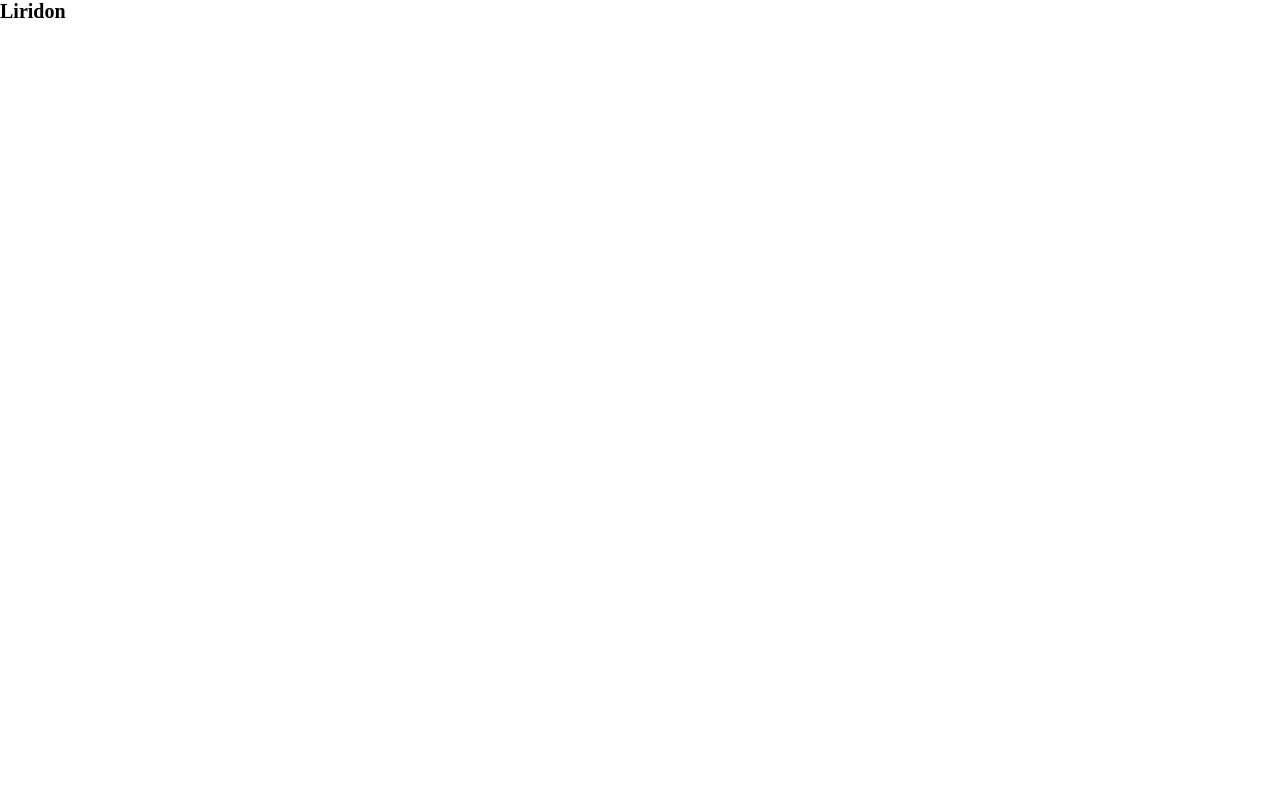
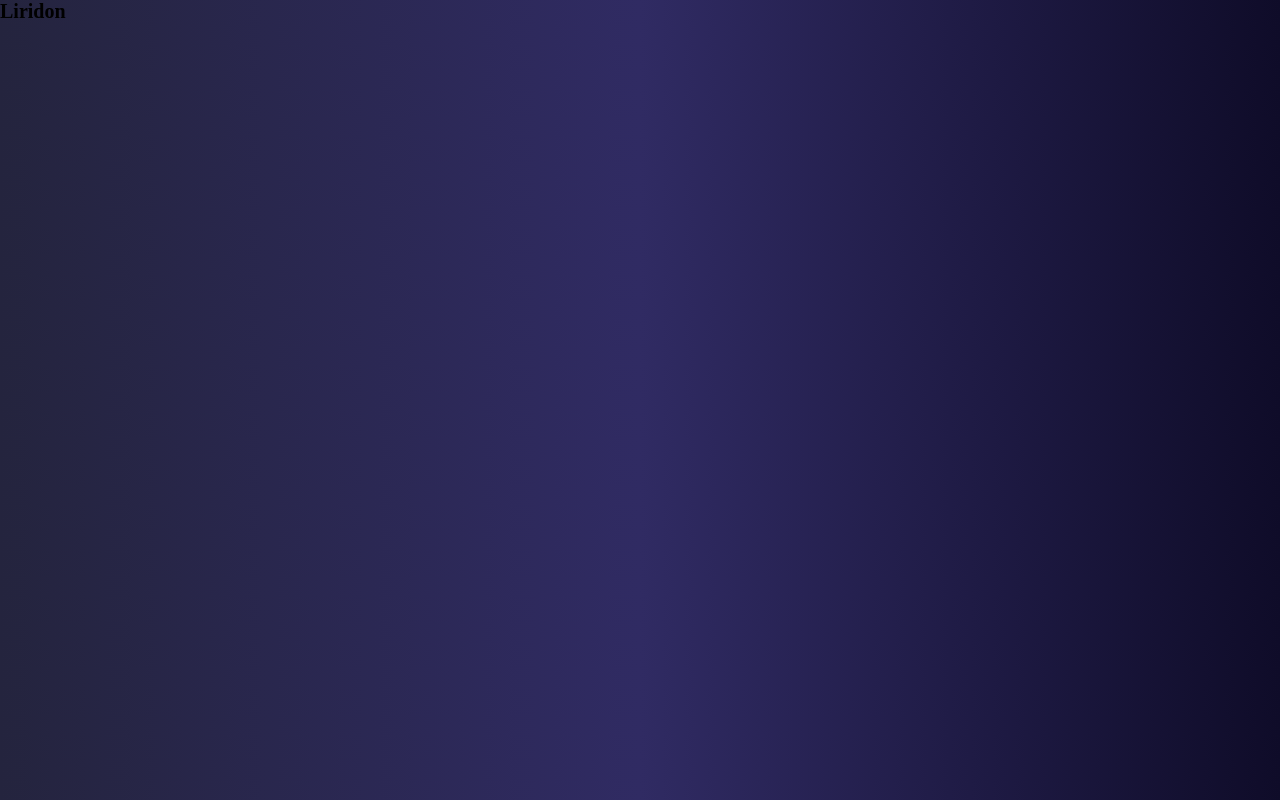
Before and after one commit to liridonkrasniqi13/my-template, a website: page index.html in a window 1280 px wide. Drawn offline with Linux system fonts and the light colour scheme.

Commit message:
test sass import

```diff
--- a/sass/base/_base.scss
+++ b/sass/base/_base.scss
@@ -14,4 +14,9 @@ html {
 
 body {
   box-sizing: border-box;
+
+  background: #0f0c29;  /* fallback for old browsers */
+  background: -webkit-linear-gradient(to right, #24243e, #302b63, #0f0c29);  /* Chrome 10-25, Safari 5.1-6 */
+  background: linear-gradient(to right, #24243e, #302b63, #0f0c29); /* W3C, IE 10+/ Edge, Firefox 16+, Chrome 26+, Opera 12+, Safari 7+ */
+
 }
```
Also changed, not shown: css/style.css, 1 other file.
